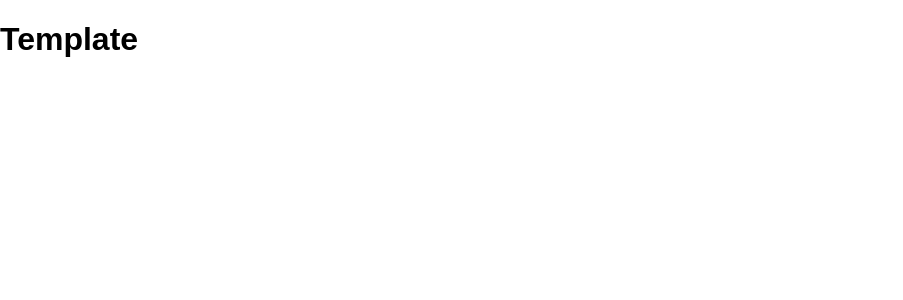
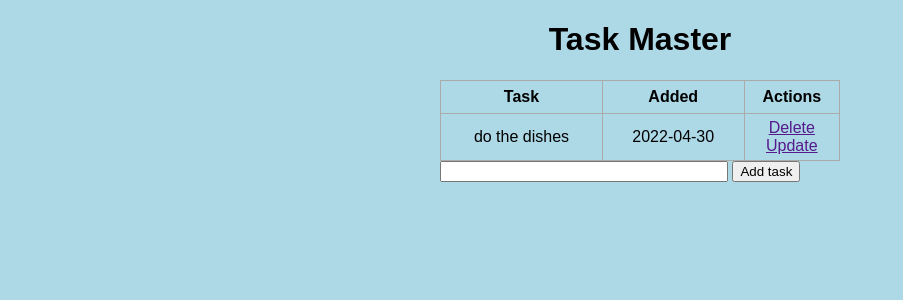
Before and after one commit to shri94/FlaskTaskMaster, a Flask app: page / in a window 1280 px wide. Shown: the top 300 px of the page, without its empty margins (0-903 px from the left). Run offline with Flask 2, Linux system fonts and the light colour scheme; data comes from the database, SQL or seed files in the repository; both versions use the stored data as it was after the commit.

Commit message:
updated css, add new task populates correctly in table

```diff
--- a/app.py
+++ b/app.py
@@ -1,6 +1,6 @@
 from distutils.log import debug
 from email.policy import default
-from flask import Flask, render_template, url_for
+from flask import Flask, redirect, render_template, request, url_for
 from flask_sqlalchemy import SQLAlchemy
 from datetime import datetime
 
@@ -17,9 +17,22 @@ class Todo(db.Model):
     def __repr__(self) -> str:
         return '<Task %r>' % self.id
 
-@app.route('/')
+@app.route('/', methods=['POST', 'GET'])
 def index():
-    return render_template('index.html')
+    if request.method == 'POST':
+        task_content = request.form['content']
+        new_task = Todo(content=task_content)
+
+        try:
+            db.session.add(new_task)
+            db.session.commit()
+            return redirect('/')
+        except:
+            return "There was an issue adding your task"
+
+    else:
+        tasks = Todo.query.order_by(Todo.date_created).all()
+        return render_template('index.html', tasks=tasks)
 
 if __name__ == "__main__":
     app.run(debug=True)
--- a/static/css/main.css
+++ b/static/css/main.css
@@ -1,4 +1,36 @@
-body {
+body, html {
     margin: 0;
     font-family: sans-serif;
+    background-color: lightblue;
 }
+
+.content {
+    margin: 0 auto;
+    width: 400px;
+}
+
+table, td, th {
+    border: 1px solid #aaa;
+}
+
+table {
+    border-collapse: collapse;
+    width: 100%;
+}
+
+th {
+    height: 30px;
+}
+
+td {
+    text-align: center;
+    padding: 5px;
+}
+
+.form {
+    margin-top: 20px;
+}
+
+#content {
+    width: 70%;
+}
--- a/templates/index.html
+++ b/templates/index.html
@@ -1,9 +1,35 @@
 {% extends 'base.html' %}
 
 {% block head %}
-
+<title>Task Master</title>
 {% endblock %}
 
 {% block body %}
-<h1>Template</h1>
+<div class="content">
+    <h1 style="text-align: center;">Task Master</h1>
+
+    <table>
+        <tr>
+            <th>Task</th>
+            <th>Added</th>
+            <th>Actions</th>
+        </tr>
+        {% for task in tasks %}
+        <tr>
+            <td>{{ task.content }}</td>
+            <td>{{ task.date_created.date() }}</td>
+            <td>
+                <a href="">Delete</a>
+                <br/>
+                <a href="">Update</a>
+            </td>
+        </tr>
+        {% endfor %}
+    </table>
+
+    <form action="/" method="POST">
+        <input type="text" name="content" id="content">
+        <input type="submit" value="Add task">
+    </form>
+</div>
 {% endblock %}
```
Also changed, not shown: test.db.
